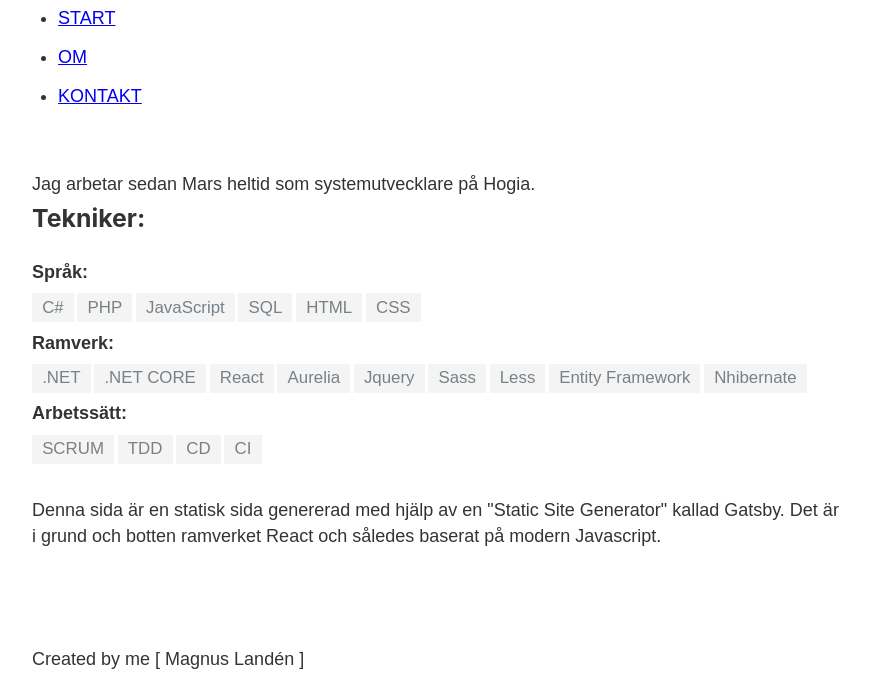
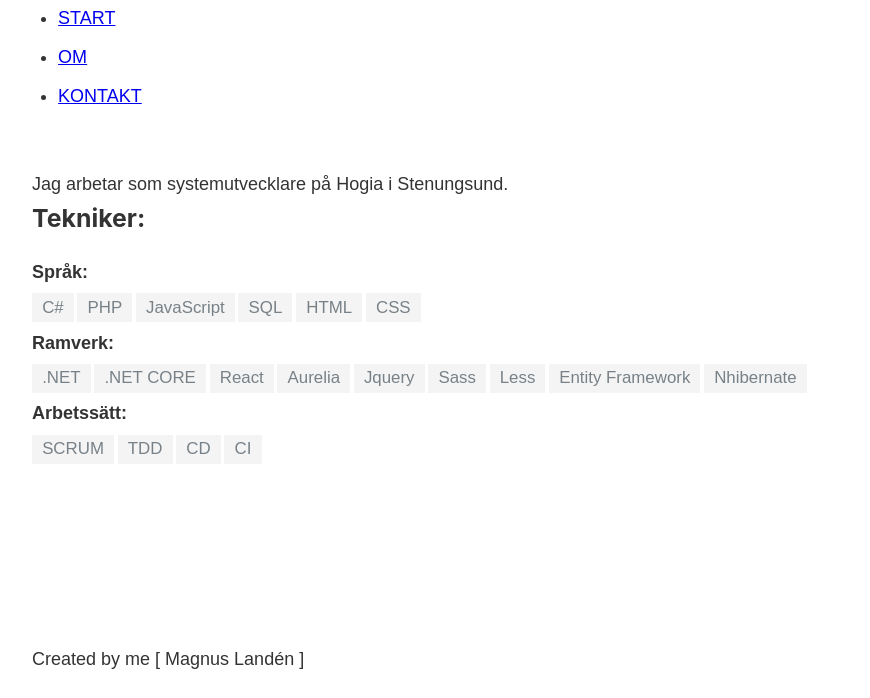
Before and after one commit to Mange95L/Portfolio, a Gatsby site: page /about in a window 1280 px wide. Shown: the part 102-800 px from the top of the page, without its empty margins (201-1071 px from the left). Built offline with nearby package versions, Linux system fonts and the light colour scheme; Gatsby itself is replaced by a stand-in of ours.

Commit message:
Description text change only (Src)

```diff
--- a/src/pages/about.js
+++ b/src/pages/about.js
@@ -7,7 +7,7 @@
     return (
         <Layout>
 
-            <p>Jag arbetar sedan Mars heltid som systemutvecklare på Hogia.</p>
+            <p>Jag arbetar som systemutvecklare på Hogia i Stenungsund.</p>
 
             <h3>Tekniker: </h3>
 
@@ -38,8 +38,8 @@
 
             <br /><br />
 
-            <p>Denna sida är en statisk sida genererad med hjälp av en "Static Site Generator" kallad Gatsby.
-                Det är i grund och botten ramverket React och således baserat på modern Javascript.</p>
+            {/* <p>Denna sida är en statisk sida genererad med hjälp av en "Static Site Generator" kallad Gatsby.
+                Det är i grund och botten ramverket React och således baserat på modern Javascript.</p> */}
         </Layout>
     )
 }
--- a/src/pages/index.js
+++ b/src/pages/index.js
@@ -10,7 +10,7 @@
     return (
         <Layout>
             <h1>Hej &#128075;</h1>
-            <h4>Mitt namn är Magnus, Jag är 23 år, full-stack utvecklare som bor i Göteborg och arbetar i Stenungsund.</h4>
+            <h4>Mitt namn är Magnus, Jag är 23 år, full-stack utvecklare och bor i Göteborg</h4>
 
 
 
```
